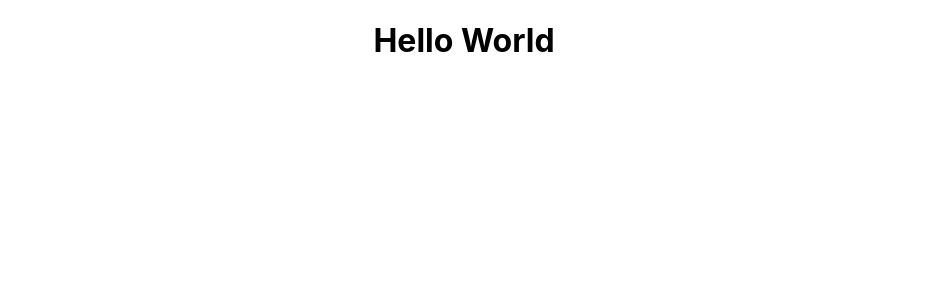
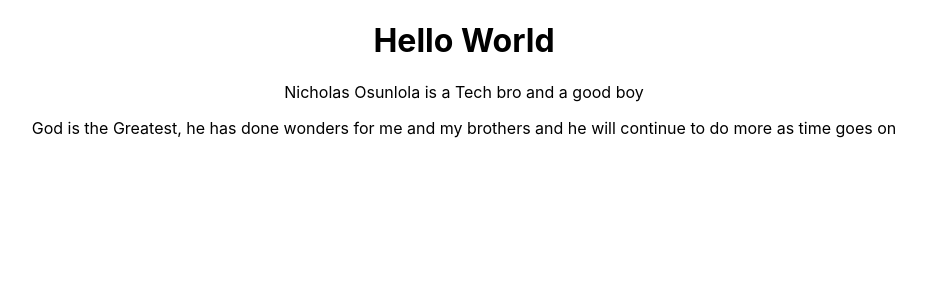
Before and after one commit to Philiposunlola/my-react-app, a React (Create React App) app: page / in a window 1280 px wide. Shown: the top 300 px of the page, without its empty margins (176-1102 px from the left). Built offline with nearby package versions, Linux system fonts and the light colour scheme.

Commit message:
Update App.js

```diff
--- a/src/App.js
+++ b/src/App.js
@@ -5,6 +5,11 @@ function App() {
   return (
     <div className="App">
       <h1>Hello World</h1>
+      <div>
+        <p>Nicholas Osunlola is a Tech bro and a good boy</p>
+        <p>God is the Greatest, he has done wonders for me and my brothers and he will continue to do more as time goes on</p>
+      </div>
+
     </div>
   );
 }
```
